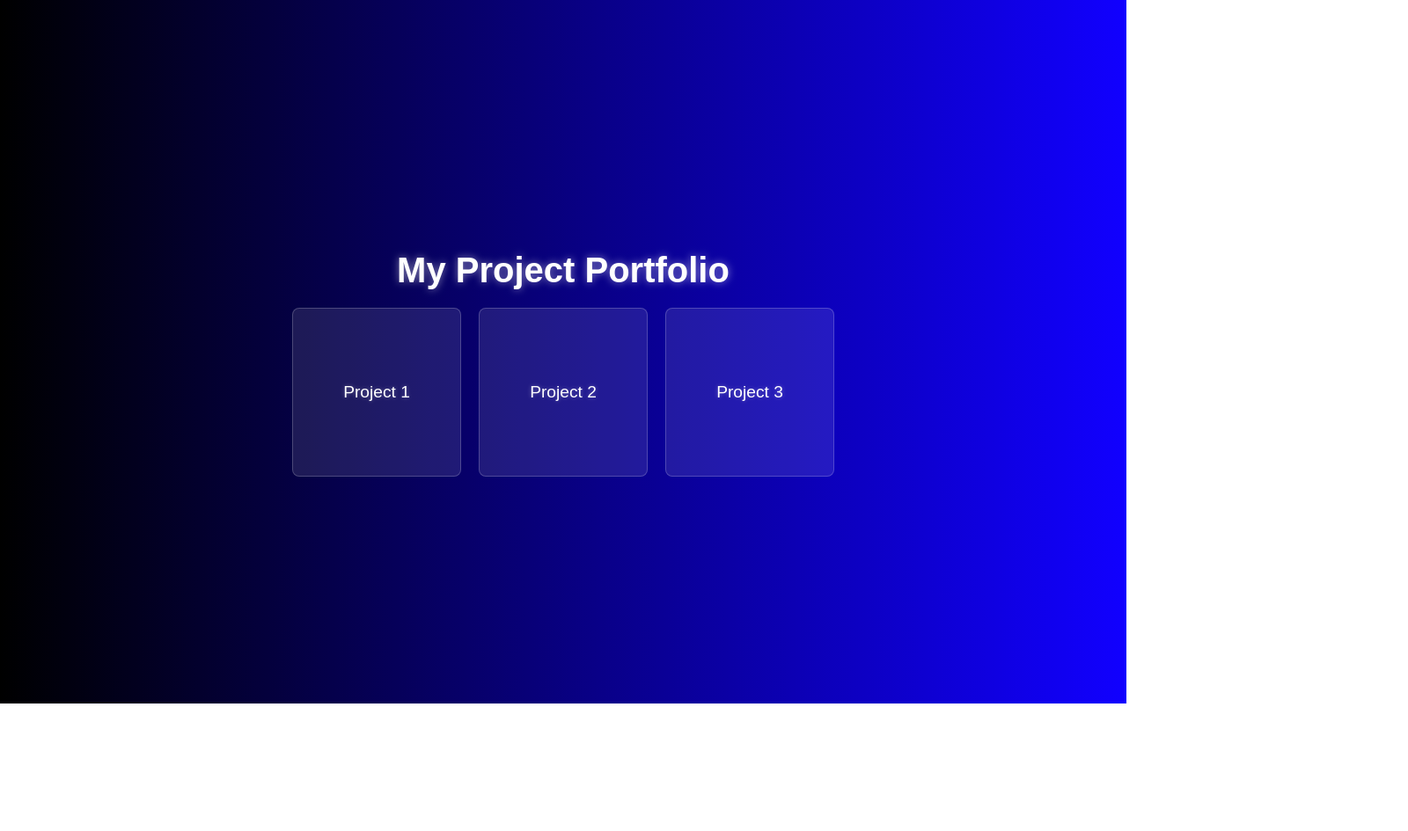
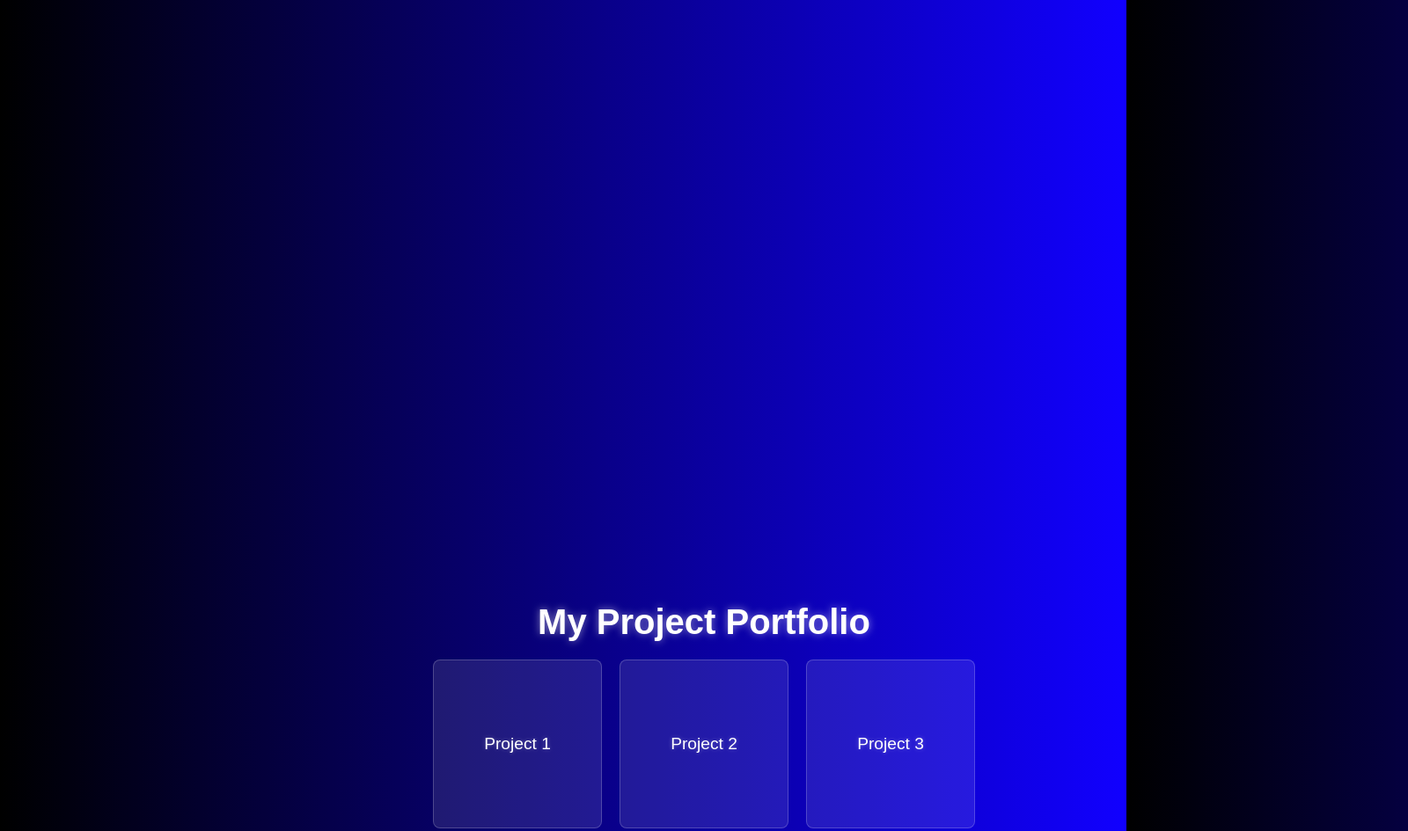
Before and after one commit to dhkiller350/Project-portfolio, a plain HTML site: page index.html in a window 1280 px wide. Shown: the top 945 px of the page at 88% size, 1600 px wide, since content can reach past the window. Before the commit the page ends 800 px from the top, so only its background shows below. Drawn offline with Linux system fonts and the light colour scheme.

Commit message:
Update styles.css

```diff
--- a/styles.css
+++ b/styles.css
@@ -5,7 +5,8 @@ body {
     background: linear-gradient(to right, #000000, #1100ff);
     color: #fff;
     overflow: hidden;
-    height: 100vh;
+    height: 200vh;
+    width: 200vh;
     display: flex;
     align-items: center;
     justify-content: center;
```
